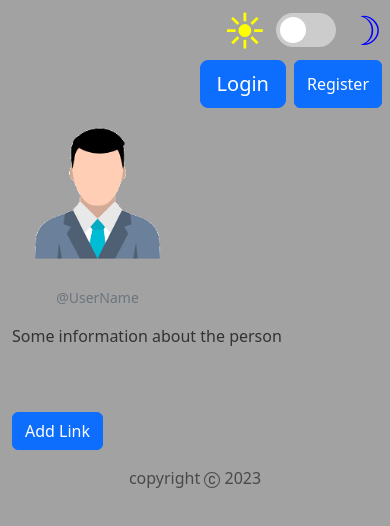
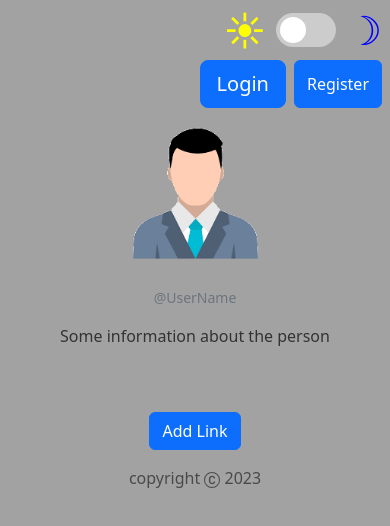
Before and after one commit to BirhanBey/mediacardsFE, a React (Vite) app: page / in a window 390 px wide. Shown: the top 526 px of the page. Built offline with nearby package versions, Linux system fonts and the light colour scheme.

Commit message:
fix-responsive-issues

```diff
--- a/src/components/AddButton.jsx
+++ b/src/components/AddButton.jsx
@@ -19,9 +19,8 @@ const AddButton = ({ addCard }) => {
   };
 
   return (
-    <>
-      <Row className="justify-content-sm-center  mt-5">
-        <Col sm="auto">
+    <Row className="justify-content-center mt-5">
+      <Col xs="auto" className="text-center">
         <Button variant="primary" onClick={handleShow}>
           Add Link
         </Button>
@@ -53,7 +52,6 @@ const AddButton = ({ addCard }) => {
         </Modal>
       </Col>
     </Row>
-    </>
   );
 };
 
--- a/src/components/Header.jsx
+++ b/src/components/Header.jsx
@@ -6,9 +6,9 @@ import Col from "react-bootstrap/Col";
 
 const Header = () => {
   return (
-    <>
-      <Container>
-        <Row className="justify-content-sm-center">
+    <div className="header-container">
+      <Container className="text-center">
+        <Row className="justify-content-center">
           <Col sm="auto">
             <Figure>
               <Figure.Image
@@ -21,13 +21,13 @@ const Header = () => {
             </Figure>
           </Col>
         </Row>
-        <Row className="justify-content-sm-center">
+        <Row className="justify-content-center">
           <Col sm="auto">
             <p>Some information about the person</p>
           </Col>
         </Row>
       </Container>
-    </>
+    </div>
   );
 };
 
```
Lines whose indentation alone changed are shown as unchanged.
